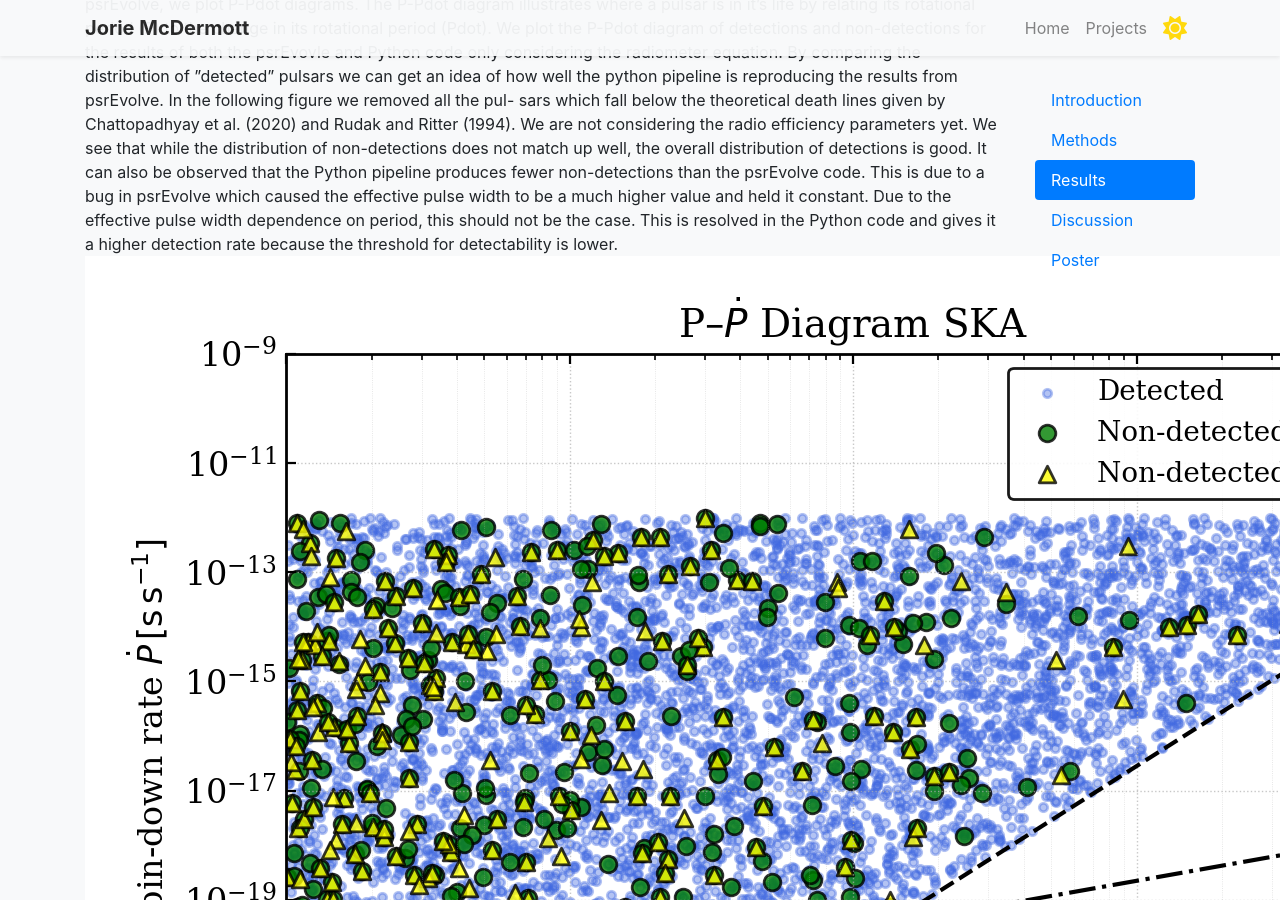
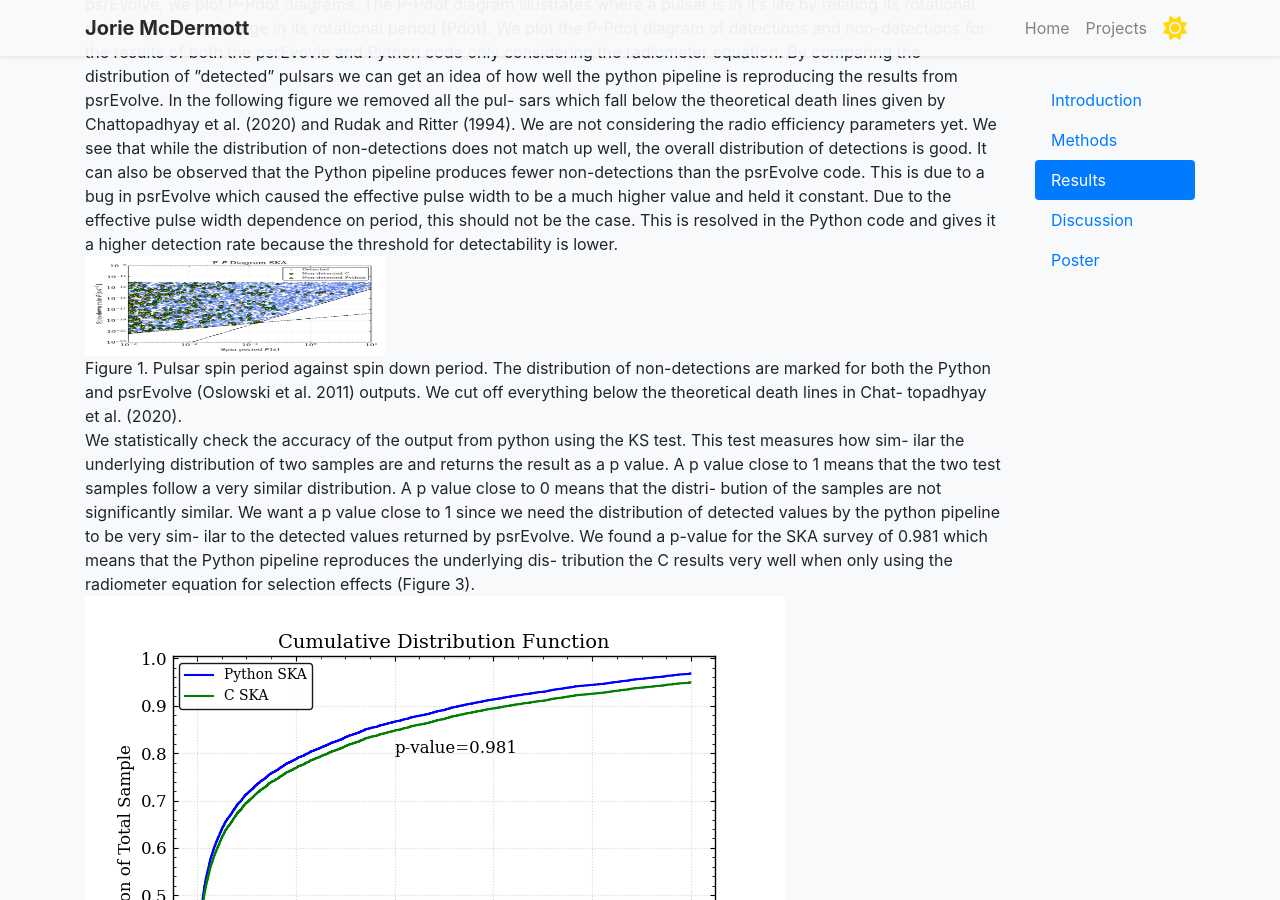
Before and after one commit to Jorie286/homepage, a Jekyll site: the page built from project_pages/selection_effects_full.html, in a window 1280 px wide and 900 px high, scrolled down 1894 px. Built offline with Jekyll 4.4.1, drawn with Linux system fonts in a browser that asks for light colours; nearby versions of some CDN libraries; a style sheet for code colours, icons or effects is not loaded.

Commit message:
Update selection_effects_full.html
Get images in better shape.

```diff
--- a/project_pages/selection_effects_full.html
+++ b/project_pages/selection_effects_full.html
@@ -127,7 +127,7 @@ pulse width to be a much higher value and held it constant. Due to the effective
 period, this should not be the case. This is resolved
 in the Python code and gives it a higher detection rate
 because the threshold for detectability is lower. </br>
-<img src="/homepage/project_pages/selection_eff_plots/PPdot_Python_SKA_cut.png"></br>
+<img src="/homepage/project_pages/selection_eff_plots/PPdot_Python_SKA_cut.png" style="height:100px;width:300px;"></br>
 Figure 1. Pulsar spin period against spin down period.
 The distribution of non-detections are marked for both the
 Python and psrEvolve (Oslowski et al. 2011) outputs. We
@@ -170,7 +170,7 @@ pair production limit. We use a comparison radio effi-
 ciency factor to the maximum efficiency. This more accurately determines if the pulsar is radio dead by directly determining if it has enough
 power to sustain radio emissions. As illustrated in Figure 3, this soft cutoff allows some pulsars to fall below
 the pair production death line, allowing for a more accurate distribution of detections.</br>
-<img src="project_pages/selection_eff_plots/PPdot_Python_SKA_deathline_bagchi.png"></br>
+<img src="/homepage/project_pages/selection_eff_plots/PPdot_Python_SKA_deathline_bagchi.png"></br>
 Figure 3. Spin period against spin down rate of the generated population of pulsars. In this plot, we only considered the minimum observable luminosity
       and the death lines.</br>
 We have determined that the Python and psrEvolve
```
